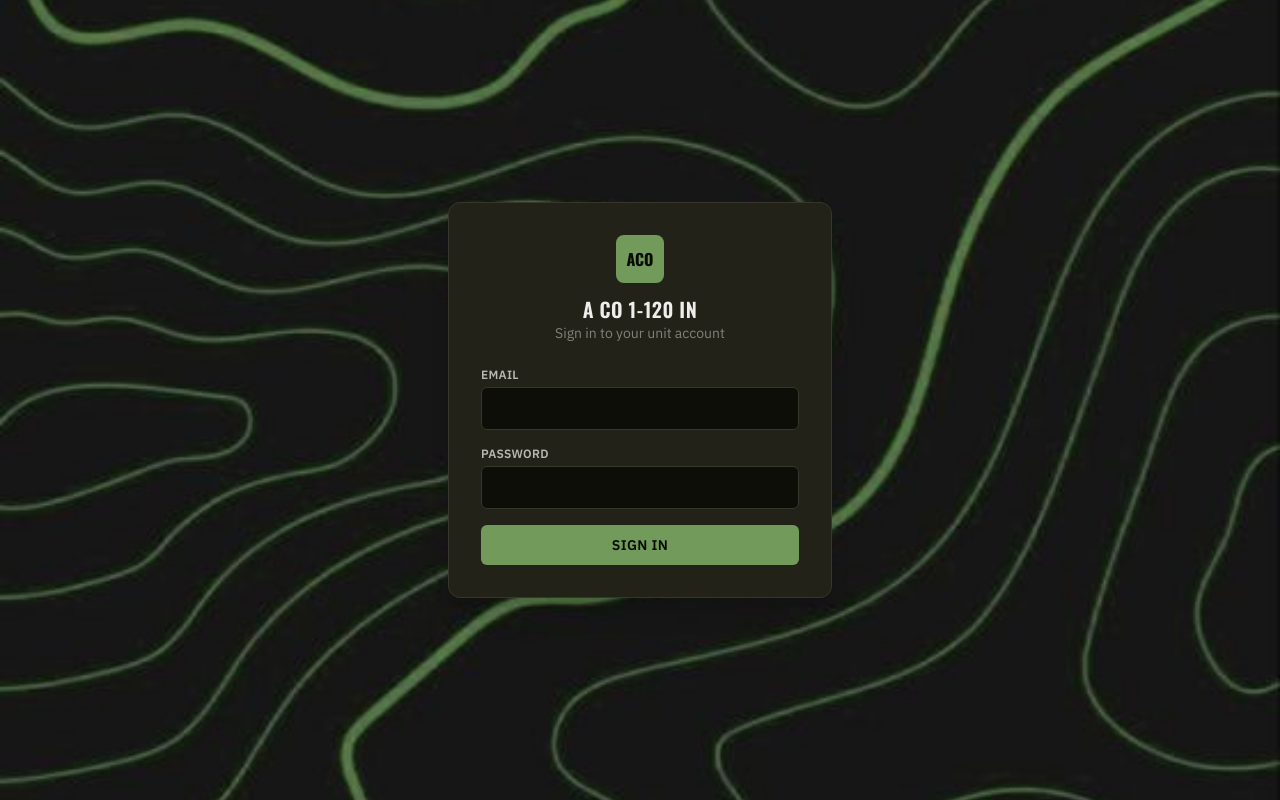
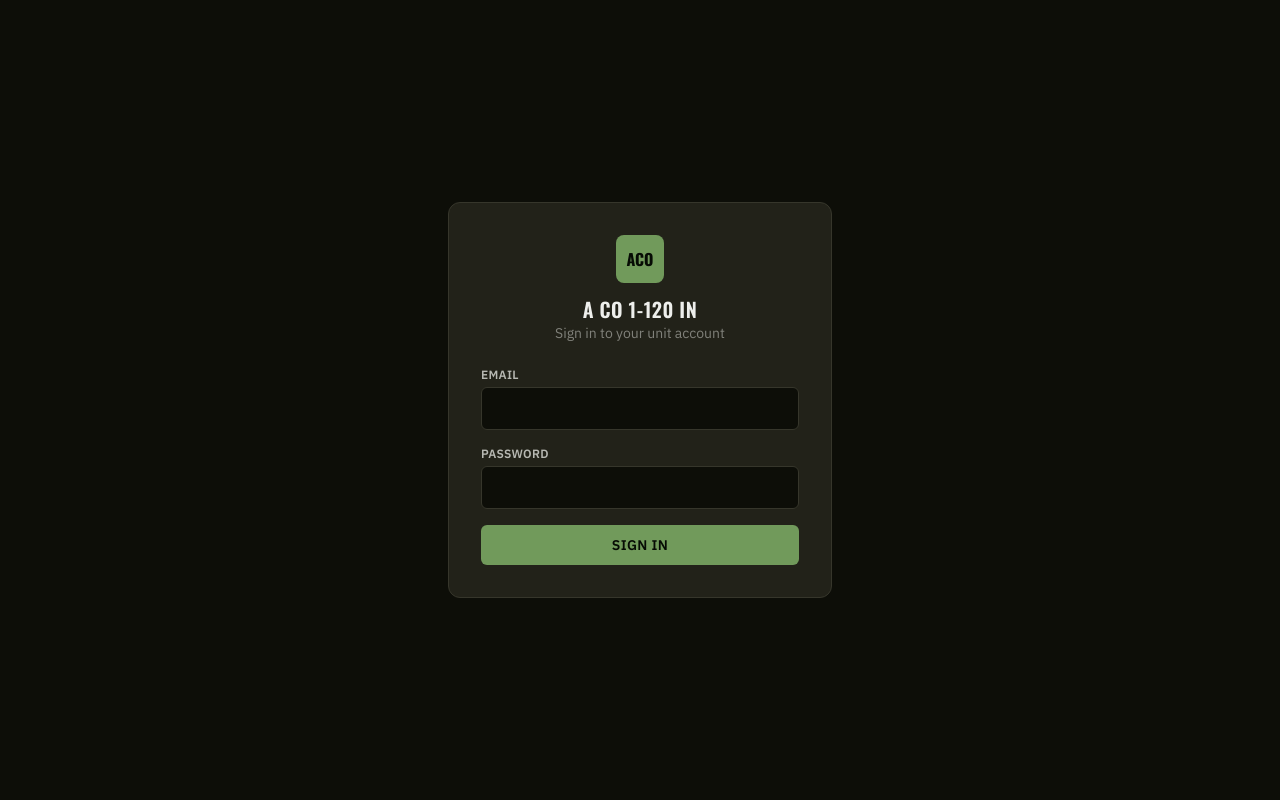
Before and after one commit to brad3229/wolverines, a React (Vite) app: page / in a window 1280 px wide. Built offline with nearby package versions, Linux system fonts and the light colour scheme; no server answers.

Commit message:
Revert "Add topographic background to the login and password-setup screens"
This reverts commit d838f00eee2828b858111b82d311ba2262a1908d.

```diff
--- a/src/components/SetPassword.tsx
+++ b/src/components/SetPassword.tsx
@@ -30,11 +30,8 @@ export function SetPassword({ onDone }: { onDone: () => void }) {
   }
 
   return (
-    <div
-      className="flex min-h-dvh items-center justify-center bg-surface bg-cover bg-center px-4 py-10"
-      style={{ backgroundImage: `url(${import.meta.env.BASE_URL}greentopobackground.jpg)` }}
-    >
-      <form onSubmit={handleSubmit} className="w-full max-w-sm rounded-xl border border-line bg-panel p-8 shadow-xl">
+    <div className="flex min-h-dvh items-center justify-center bg-surface px-4 py-10">
+      <form onSubmit={handleSubmit} className="w-full max-w-sm rounded-xl border border-line bg-panel p-8">
         <div className="mb-6 flex flex-col items-center text-center">
           <div className="mb-3 flex h-12 w-12 items-center justify-center rounded-lg bg-accent font-display text-base font-bold text-accent-ink">
             ACO
--- a/src/routes/Login.tsx
+++ b/src/routes/Login.tsx
@@ -24,11 +24,8 @@ export function Login() {
   }
 
   return (
-    <div
-      className="flex min-h-dvh items-center justify-center bg-surface bg-cover bg-center px-4 py-10"
-      style={{ backgroundImage: `url(${import.meta.env.BASE_URL}greentopobackground.jpg)` }}
-    >
-      <form onSubmit={handleSubmit} className="w-full max-w-sm rounded-xl border border-line bg-panel p-8 shadow-xl">
+    <div className="flex min-h-dvh items-center justify-center bg-surface px-4 py-10">
+      <form onSubmit={handleSubmit} className="w-full max-w-sm rounded-xl border border-line bg-panel p-8">
         <div className="mb-6 flex flex-col items-center text-center">
           <div className="mb-3 flex h-12 min-w-12 items-center justify-center rounded-lg bg-accent px-2 font-display text-base font-bold text-accent-ink">
             ACO
```
Also changed, not shown: public/greentopobackground.jpg (deleted).
